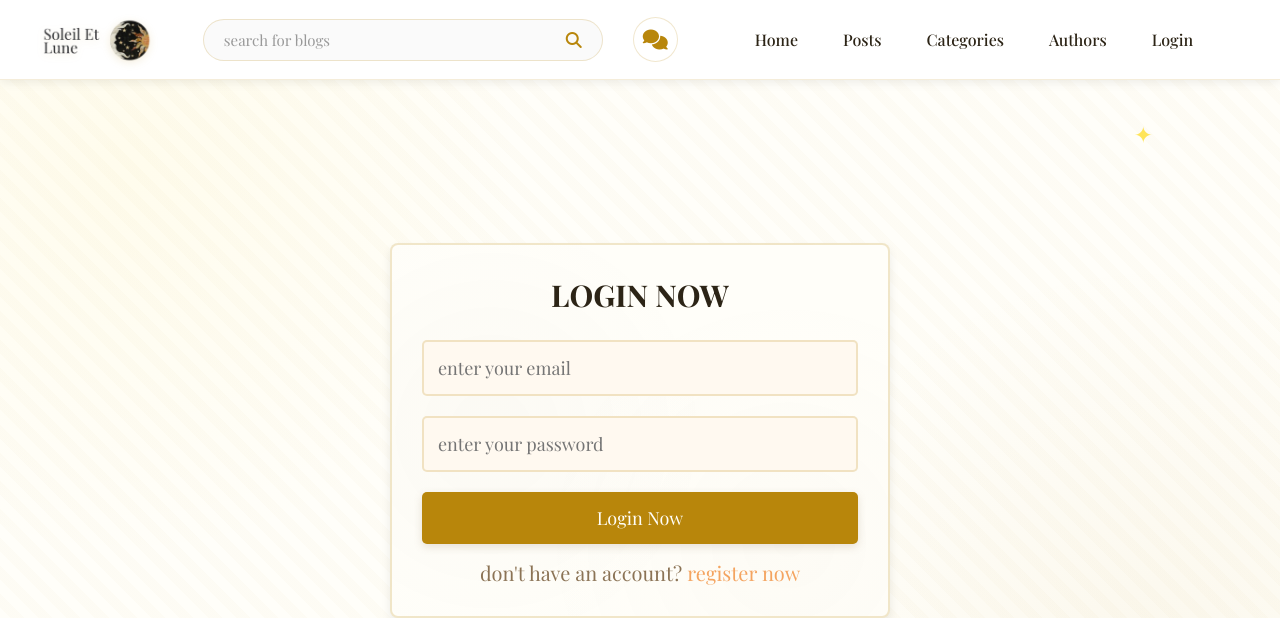
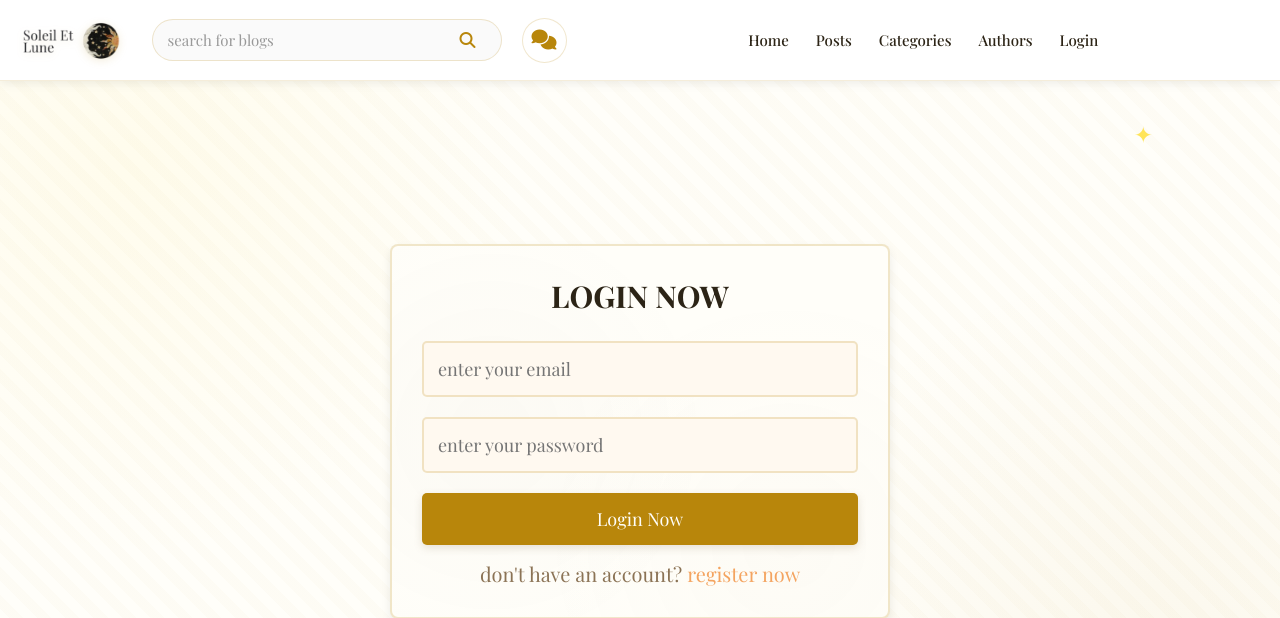
Before and after one commit to SelZap/Soleil-Lune, a PHP site: page /public/auth.php in a window 1280 px wide. Shown: the top 618 px of the page. Run offline with PHP 8.4, Linux system fonts and the light colour scheme; some libraries are stand-ins or nearby versions; some web fonts are replaced.

Commit message:
fix: fixed header

```diff
--- a/admin/posts.php
+++ b/admin/posts.php
@@ -372,7 +372,7 @@ if ($action == 'edit' && $post_id) {
     <?php else: ?>
     <section class="posts-section">
         <div class="add-post-btn-container">
-            <h1 class="heading" style="margin: 0;">Your Posts</h1>
+            <h1 class="heading" style="margin: 0;">Manage Posts</h1>
             <div style="display: flex; align-items: center; gap: 2rem;">
                 <span class="post-count">
                     <i class="fas fa-file-alt"></i> <?= count($posts) ?> Post<?= count($posts) != 1 ? 's' : '' ?>
--- a/assets/css/header.css
+++ b/assets/css/header.css
@@ -1,3 +1,6 @@
+/* ========================================
+   FIXED HEADER - Responsive Updates
+   ======================================== */
 
 .header{
    background: #FFFFFF;
@@ -8,53 +11,285 @@
    z-index: 1000;
    box-shadow: 0 .2rem 1rem rgba(0,0,0,.08);
    border-bottom: .1rem solid rgba(184, 134, 11, 0.15);
-   height: 8rem;
+   min-height: 8rem; /* Changed from fixed height to min-height */
 }
 
 .header .flex{
    display: flex;
    align-items: center;
-   gap: 3rem;
+   gap: 2rem; /* Reduced from 3rem */
    position: relative;
-   padding: 1.5rem 4rem;
+   padding: 1.5rem 2rem; /* Reduced horizontal padding */
    max-width: 140rem;
    margin: 0 auto;
-   height: 100%;
+   min-height: 8rem;
+   justify-content: space-between; /* Better spacing control */
 }
 
-/* Logo */
+/* Logo - ensure it stays visible */
 .header .flex .logo{
    flex-shrink: 0;
    display: flex;
    align-items: center;
-   margin-right: 2rem;
+   margin-right: 1rem; /* Reduced from 2rem */
 }
 
 .header .flex .logo img{
-   height: 5rem;
+   height: 4.5rem; /* Slightly reduced for better fit */
    width: auto;
    filter: drop-shadow(0 .2rem .4rem rgba(184, 134, 11, 0.15));
    transition: var(--transition);
 }
 
-.header .flex .logo img:hover{
-   filter: drop-shadow(0 .3rem .6rem rgba(184, 134, 11, 0.25));
-   transform: scale(1.02);
-}
-
-/* Search Form */
+/* Search Form - more compact */
 .header .flex .search-form{
    border: .15rem solid rgba(184, 134, 11, 0.2);
    border-radius: 2.5rem;
    background-color: #FAFAFA;
    display: flex;
    gap: 1rem;
-   padding: 1rem 2rem;
-   width: 40rem;
+   padding: 1rem 1.5rem; /* Reduced padding */
+   width: 100%;
+   max-width: 35rem; /* Add max-width */
    position: relative;
-   flex-shrink: 0;
+   flex-shrink: 1; /* Allow shrinking */
    align-items: center;
    transition: var(--transition);
+}
+
+/* Navigation - compact on medium screens */
+.header .flex .navbar{
+   display: flex !important;
+   align-items: center;
+   gap: 0.3rem; /* Reduced gap */
+   flex: 0 1 auto; /* Don't take too much space */
+   justify-content: center;
+   position: static;
+   border: none;
+   background: none;
+   box-shadow: none;
+   padding: 0;
+   margin: 0 auto; /* Center the navbar */
+}
+
+.header .flex .navbar a{
+   font-size: 1.5rem; /* Slightly smaller */
+   color: var(--black);
+   padding: 0.8rem 1.2rem; /* More compact */
+   border-radius: .5rem;
+   background-color: transparent;
+   transition: var(--transition);
+   position: relative;
+   display: inline-flex;
+   align-items: center;
+   justify-content: center;
+   margin: 0;
+   text-transform: capitalize;
+   font-weight: 500;
+   white-space: nowrap;
+}
+
+/* Icons - ensure they're visible */
+.header .flex .icons{
+   display: flex;
+   gap: 1rem;
+   align-items: center;
+   flex-shrink: 0;
+   margin-left: 0; /* Remove auto margin */
+}
+
+.header .flex .icons div{
+   font-size: 2rem;
+   color: var(--main-color);
+   cursor: pointer;
+   height: 4.5rem;
+   width: 4.5rem;
+   display: flex;
+   align-items: center;
+   justify-content: center;
+   border: .15rem solid rgba(184, 134, 11, 0.2);
+   background-color: #FFFFFF;
+   border-radius: 50%;
+   transition: var(--transition);
+}
+
+/* Hide menu button on desktop and medium screens */
+.header .flex .icons #menu-btn{
+   display: none !important;
+}
+
+#search-btn{
+   display: none;
+}
+
+/* Medium screens (991px - 1200px) - CRITICAL FIX */
+@media (max-width:1200px) and (min-width:769px){
+   .header{
+      min-height: auto;
+   }
+
+   .header .flex{
+      padding: 1.2rem 2rem;
+      gap: 1.5rem;
+   }
+
+   .header .flex .logo img{
+      height: 4rem;
+   }
+
+   .header .flex .search-form{
+      max-width: 30rem;
+   }
+
+   .header .flex .navbar{
+      gap: 0.3rem;
+   }
+
+   .header .flex .navbar a{
+      font-size: 1.5rem;
+      padding: 0.8rem 1.2rem;
+   }
+
+   /* Keep icons normal size, just hide menu button */
+   .header .flex .icons #menu-btn{
+      display: none !important;
+   }
+
+   #search-btn{
+      display: none;
+   }
+}
+
+/* Tablet screens (768px and below) */
+@media (max-width:768px){
+   .header {
+      min-height: 7rem;
+   }
+
+   #search-btn{
+      display: flex;
+   }
+
+   .header .flex .icons #menu-btn{
+      display: flex !important;
+   }
+
+   .header .flex{
+      flex-wrap: wrap;
+      gap: 1.5rem;
+      padding: 1.5rem 2rem;
+   }
+
+   .header .flex .logo{
+      order: 1;
+   }
+
+   .header .flex .icons{
+      order: 2;
+   }
+
+   .header .flex .logo img{
+      height: 4rem;
+   }
+
+   .header .flex .navbar{
+      position: absolute;
+      top: 100%;
+      left: 0;
+      right: 0;
+      background: #FFFFFF;
+      border-top: .1rem solid rgba(184, 134, 11, 0.15);
+      padding: 2rem;
+      flex-direction: column;
+      gap: 1rem;
+      display: none !important;
+      box-shadow: 0 .5rem 1.5rem rgba(0,0,0,.08);
+      z-index: 100;
+      order: 3;
+      width: 100%;
+   }
+
+   .header .flex .navbar.active{
+      display: flex !important;
+   }
+
+   .header .flex .navbar a{
+      width: 100%;
+      text-align: center;
+      padding: 1.2rem 2rem;
+      font-size: 1.6rem;
+   }
+
+   .header .flex .search-form{
+      position: absolute;
+      top: 100%;
+      left: 0;
+      right: 0;
+      border-left: none;
+      border-right: none;
+      border-radius: 0;
+      width: 100%;
+      max-width: 100%;
+      background: #FFFFFF;
+      box-shadow: 0 .5rem 1.5rem rgba(0,0,0,.08);
+      padding: 2rem;
+      clip-path: polygon(0 0, 100% 0, 100% 0, 0 0);
+      transition: clip-path .3s ease;
+      z-index: 99;
+      border-top: .1rem solid rgba(184, 134, 11, 0.15);
+   }
+
+   .header .flex .search-form.active{
+      clip-path: polygon(0 0, 100% 0, 100% 100%, 0 100%);
+   }
+
+   .header .flex .profile{
+      right: 2rem;
+   }
+}
+
+/* Mobile screens (450px and below) */
+@media (max-width:450px){
+   .header .flex{
+      padding: 1.2rem 1.5rem;
+   }
+
+   .header .flex .logo img{
+      height: 3.5rem;
+   }
+
+   .header .flex .icons div{
+      height: 3.5rem;
+      width: 3.5rem;
+      font-size: 1.6rem;
+   }
+}
+
+/* Keep all other header styles from original */
+.header .flex .navbar a::after{
+   content: '';
+   position: absolute;
+   bottom: .5rem;
+   left: 50%;
+   transform: translateX(-50%);
+   width: 0;
+   height: .2rem;
+   background-color: var(--main-color);
+   border-radius: 1rem;
+   transition: width 0.3s ease;
+}
+
+.header .flex .navbar a:hover{
+   color: var(--main-color);
+   background-color: rgba(184, 134, 11, 0.05);
+}
+
+.header .flex .navbar a:hover::after{
+   width: 70%;
+}
+
+.header .flex .navbar a i{
+   display: none;
 }
 
 .header .flex .search-form:focus-within{
@@ -82,101 +317,6 @@
    transition: var(--transition);
 }
 
-.header .flex .search-form .fa-search:hover{
-   color: var(--main-light);
-   transform: scale(1.1);
-}
-
-/* Navigation */
-.header .flex .navbar{
-   display: flex !important;
-   align-items: center;
-   gap: 0.5rem;
-   flex: 1;
-   justify-content: center;
-   position: static;
-   border: none;
-   background: none;
-   box-shadow: none;
-   padding: 0;
-   margin: 0;
-}
-
-.header .flex .navbar a{
-   font-size: 1.6rem;
-   color: var(--black);
-   padding: 1rem 2rem;
-   border-radius: .5rem;
-   background-color: transparent;
-   transition: var(--transition);
-   position: relative;
-   display: inline-flex;
-   align-items: center;
-   justify-content: center;
-   margin: 0;
-   text-transform: capitalize;
-   font-weight: 500;
-   white-space: nowrap;
-}
-
-.header .flex .navbar a::after{
-   content: '';
-   position: absolute;
-   bottom: .5rem;
-   left: 50%;
-   transform: translateX(-50%);
-   width: 0;
-   height: .2rem;
-   background-color: var(--main-color);
-   border-radius: 1rem;
-   transition: width 0.3s ease;
-}
-
-.header .flex .navbar a:hover{
-   color: var(--main-color);
-   background-color: rgba(184, 134, 11, 0.05);
-}
-
-.header .flex .navbar a:hover::after{
-   width: 70%;
-}
-
-.header .flex .navbar a.active{
-   color: var(--main-color);
-   font-weight: 600;
-}
-
-.header .flex .navbar a.active::after{
-   width: 70%;
-}
-
-.header .flex .navbar a i{
-   display: none;
-}
-
-/* Icons */
-.header .flex .icons{
-   display: flex;
-   gap: 1rem;
-   align-items: center;
-   flex-shrink: 0;
-}
-
-.header .flex .icons div{
-   font-size: 2rem;
-   color: var(--main-color);
-   cursor: pointer;
-   height: 4.5rem;
-   width: 4.5rem;
-   display: flex;
-   align-items: center;
-   justify-content: center;
-   border: .15rem solid rgba(184, 134, 11, 0.2);
-   background-color: #FFFFFF;
-   border-radius: 50%;
-   transition: var(--transition);
-}
-
 .header .flex .icons div:hover{
    background-color: var(--main-color);
    color: var(--white);
@@ -185,20 +325,10 @@
    box-shadow: 0 .4rem .8rem rgba(184, 134, 11, 0.2);
 }
 
-.header .flex .icons #menu-btn{
-   display: none !important;
-}
-
-#search-btn{
-   display: none;
-}
-
-/* REMOVED: Profile icon - completely hidden */
 #user-btn {
    display: none !important;
 }
 
-/* Profile Dropdown */
 .header .flex .profile{
    position: absolute;
    top: 100%;
@@ -244,201 +374,3 @@
       transform: translateY(0);
    }
 }
-
-/* Search Suggestions */
-.search-suggestions{
-   position: absolute;
-   top: 110%;
-   left: 0;
-   right: 0;
-   background: #FFFFFF;
-   border: .15rem solid rgba(184, 134, 11, 0.2);
-   border-radius: 1rem;
-   box-shadow: 0 .5rem 2rem rgba(0,0,0,.1);
-   padding: 1rem 0;
-   display: none;
-   max-height: 35rem;
-   overflow-y: auto;
-   z-index: 100;
-}
-
-.search-suggestions.active{
-   display: block;
-   animation: fadeInDown 0.3s ease;
-}
-
-.search-suggestions .suggestion-section{
-   padding: 1rem 0;
-}
-
-.search-suggestions .suggestion-title{
-   font-size: 1.2rem;
-   color: var(--light-color);
-   padding: 0.5rem 2rem;
-   text-transform: uppercase;
-   font-weight: 600;
-   letter-spacing: .1rem;
-}
-
-.search-suggestions .suggestion-item{
-   padding: 1rem 2rem;
-   font-size: 1.5rem;
-   color: var(--black);
-   cursor: pointer;
-   display: flex;
-   align-items: center;
-   gap: 1rem;
-   transition: var(--transition);
-}
-
-.search-suggestions .suggestion-item:hover{
-   background-color: rgba(184, 134, 11, 0.05);
-   color: var(--main-color);
-}
-
-.search-suggestions .suggestion-item i{
-   color: var(--main-color);
-   font-size: 1.3rem;
-}
-
-.search-suggestions .clear-history{
-   text-align: center;
-   padding: 1rem;
-   font-size: 1.3rem;
-   color: var(--red);
-   cursor: pointer;
-   border-top: .1rem solid rgba(184, 134, 11, 0.1);
-   margin-top: 1rem;
-   transition: var(--transition);
-}
-
-.search-suggestions .clear-history:hover{
-   background-color: var(--pastel-pink);
-}
-
-/* Responsive */
-@media (max-width:1200px){
-   .header .flex{
-      padding: 1.5rem 3rem;
-   }
-
-   .header .flex .search-form{
-      width: 35rem;
-   }
-}
-
-@media (max-width:991px){
-   .header .flex{
-      padding: 1.5rem 2rem;
-   }
-
-   .header .flex .navbar{
-      gap: 0.3rem;
-   }
-
-   .header .flex .navbar a{
-      font-size: 1.5rem;
-      padding: 0.8rem 1.5rem;
-   }
-
-   .header .flex .search-form{
-      width: 30rem;
-   }
-}
-
-@media (max-width:768px){
-   .header {
-      height: auto; /* Allow expansion on mobile */
-      min-height: 7rem;
-   }
-
-   #search-btn{
-      display: flex;
-   }
-
-   .header .flex .icons #menu-btn{
-      display: flex !important;
-   }
-
-   .header .flex{
-      flex-wrap: wrap;
-      gap: 1.5rem;
-      padding: 1.5rem 2rem;
-   }
-
-   .header .flex .logo img{
-      height: 4rem;
-   }
-
-   .header .flex .navbar{
-      position: absolute;
-      top: 100%;
-      left: 0;
-      right: 0;
-      background: #FFFFFF;
-      border-top: .1rem solid rgba(184, 134, 11, 0.15);
-      padding: 2rem;
-      flex-direction: column;
-      gap: 1rem;
-      display: none !important;
-      box-shadow: 0 .5rem 1.5rem rgba(0,0,0,.08);
-      z-index: 100;
-   }
-
-   .header .flex .navbar.active{
-      display: flex !important;
-   }
-
-   .header .flex .navbar a{
-      width: 100%;
-      text-align: center;
-      padding: 1.2rem 2rem;
-      font-size: 1.6rem;
-   }
-
-   .header .flex .navbar a:hover{
-      background-color: rgba(184, 134, 11, 0.08);
-   }
-
-   .header .flex .search-form{
-      position: absolute;
-      top: 100%;
-      left: 0;
-      right: 0;
-      border-left: none;
-      border-right: none;
-      border-radius: 0;
-      width: 100%;
-      background: #FFFFFF;
-      box-shadow: 0 .5rem 1.5rem rgba(0,0,0,.08);
-      padding: 2rem;
-      clip-path: polygon(0 0, 100% 0, 100% 0, 0 0);
-      transition: clip-path .3s ease;
-      z-index: 99;
-      border-top: .1rem solid rgba(184, 134, 11, 0.15);
-   }
-
-   .header .flex .search-form.active{
-      clip-path: polygon(0 0, 100% 0, 100% 100%, 0 100%);
-   }
-
-   .header .flex .profile{
-      right: 2rem;
-   }
-}
-
-@media (max-width:450px){
-   .header .flex{
-      padding: 1.2rem 1.5rem;
-   }
-
-   .header .flex .logo img{
-      height: 3.5rem;
-   }
-
-   .header .flex .icons div{
-      height: 4rem;
-      width: 4rem;
-      font-size: 1.8rem;
-   }
-}
```
